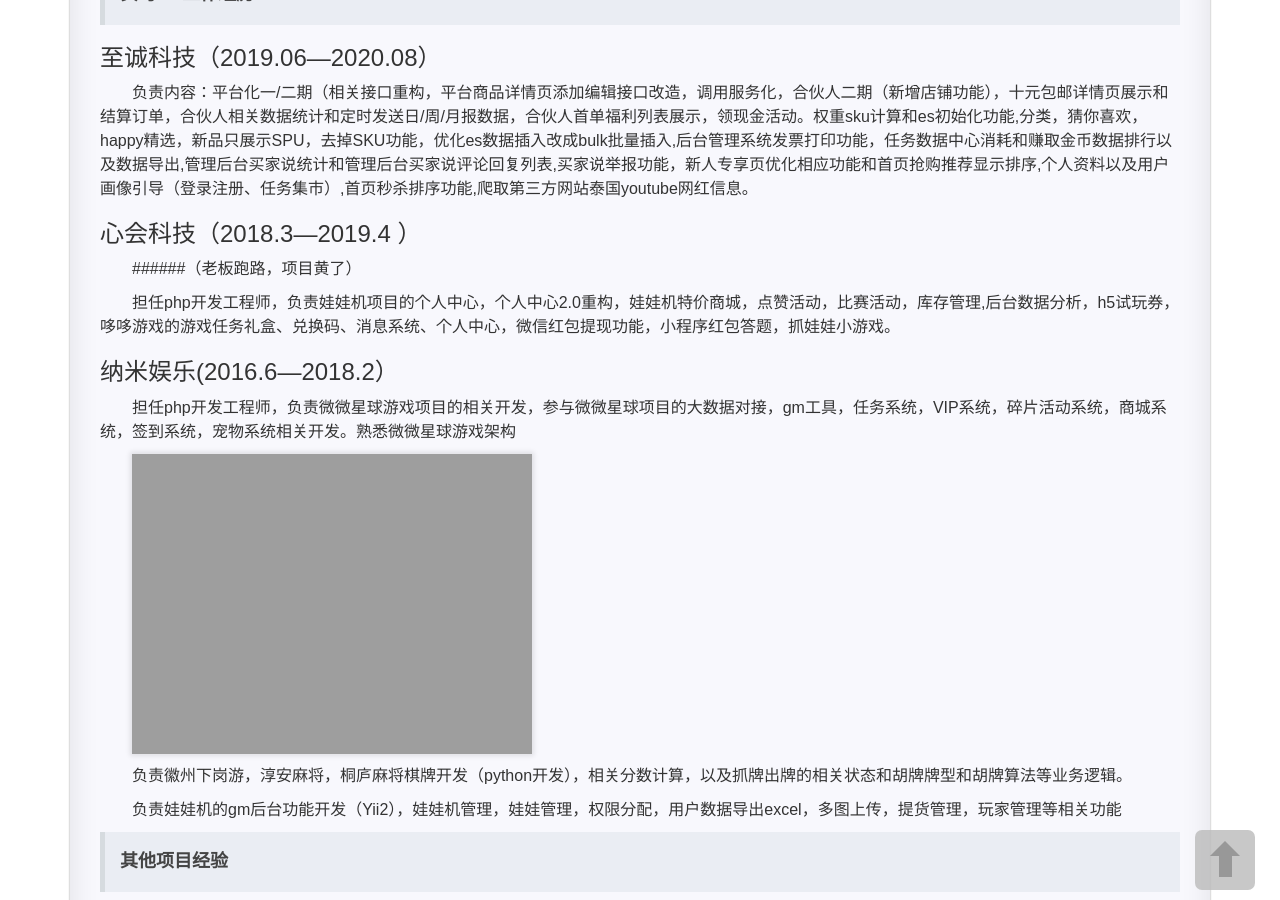
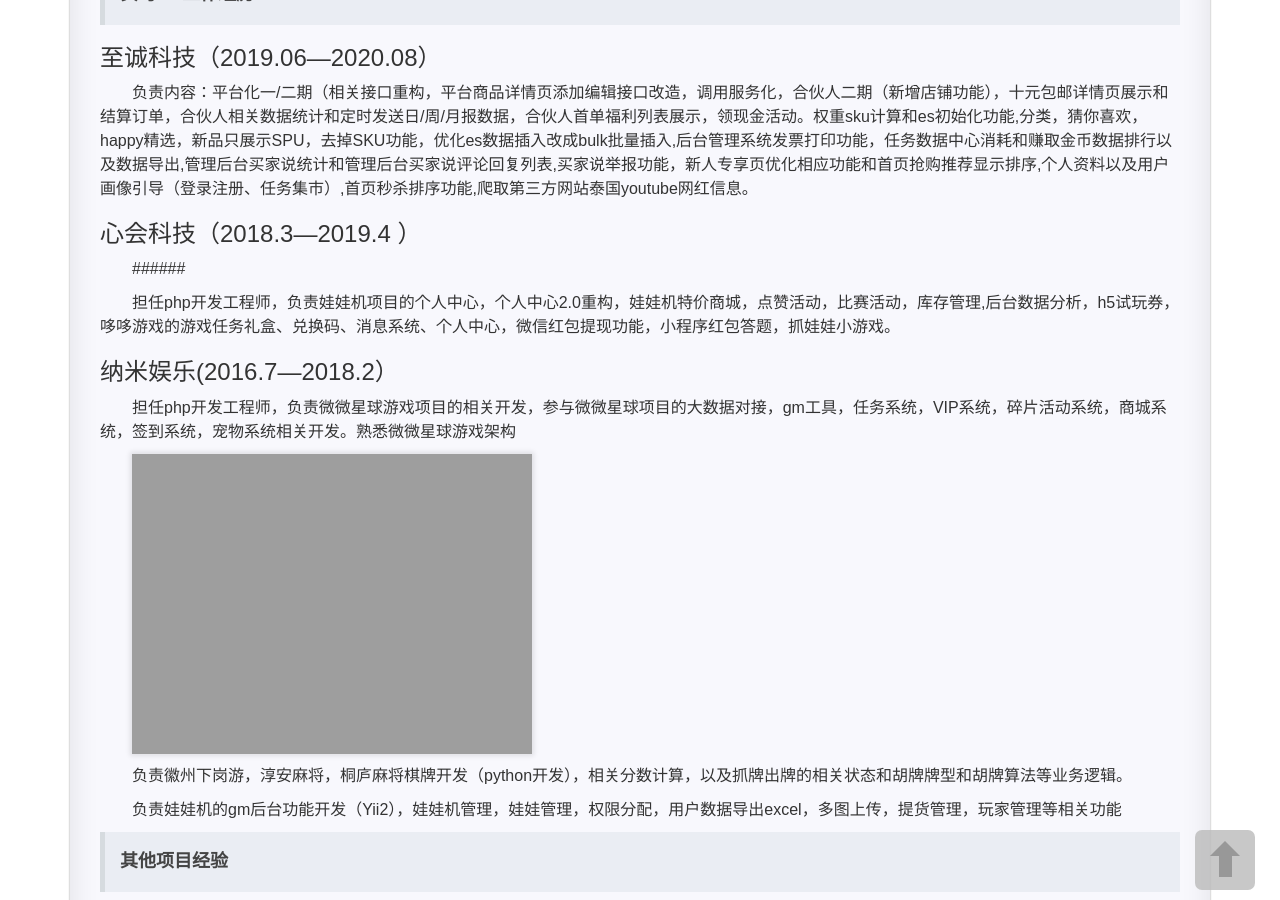
Before and after one commit to hexing-w/hexing-w.github.io, a Jekyll site: the page built from pages/2about.md, in a window 1280 px wide and 900 px high, scrolled down 1148 px. Built offline with Jekyll 4.4.1, drawn with Linux system fonts in a browser that asks for light colours; nearby versions of some CDN libraries; comment, search, counter and statistics services are not loaded; a style sheet for code colours, icons or effects is not loaded.

Commit message:
Update 2about.md

```diff
--- a/pages/2about.md
+++ b/pages/2about.md
@@ -56,11 +56,11 @@
 负责内容：平台化一/二期（相关接口重构，平台商品详情页添加编辑接口改造，调用服务化，合伙人二期（新增店铺功能），十元包邮详情页展示和结算订单，合伙人相关数据统计和定时发送日/周/月报数据，合伙人首单福利列表展示，领现金活动。权重sku计算和es初始化功能,分类，猜你喜欢，happy精选，新品只展示SPU，去掉SKU功能，优化es数据插入改成bulk批量插入,后台管理系统发票打印功能，任务数据中心消耗和赚取金币数据排行以及数据导出,管理后台买家说统计和管理后台买家说评论回复列表,买家说举报功能，新人专享页优化相应功能和首页抢购推荐显示排序,个人资料以及用户画像引导（登录注册、任务集市）,首页秒杀排序功能,爬取第三方网站泰国youtube网红信息。
 
 ### 心会科技（2018.3---2019.4 ）
-######（老板跑路，项目黄了）
+######
 
 担任php开发工程师，负责娃娃机项目的个人中心，个人中心2.0重构，娃娃机特价商城，点赞活动，比赛活动，库存管理,后台数据分析，h5试玩券，哆哆游戏的游戏任务礼盒、兑换码、消息系统、个人中心，微信红包提现功能，小程序红包答题，抓娃娃小游戏。
 
-### 纳米娱乐(2016.6---2018.2）
+### 纳米娱乐(2016.7---2018.2）
 
  担任php开发工程师，负责微微星球游戏项目的相关开发，参与微微星球项目的大数据对接，gm工具，任务系统，VIP系统，碎片活动系统，商城系统，签到系统，宠物系统相关开发。熟悉微微星球游戏架构
 
```
